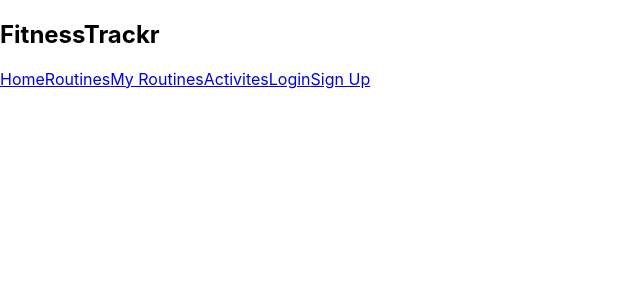
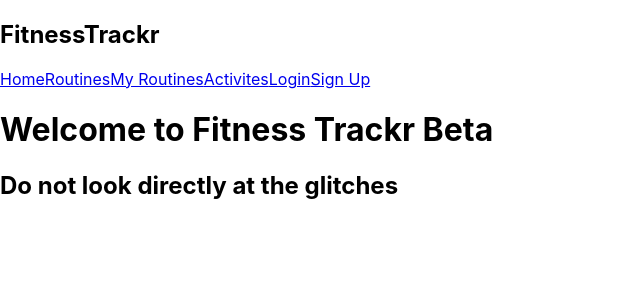
Before and after one commit to cstricklandnola/FitnessTrackrFE, a React (Create React App) app in the folder app/: page / in a window 1280 px wide. Shown: the top 300 px of the page, without its empty margins (0-640 px from the left). Built offline with nearby package versions, Linux system fonts and the light colour scheme.

Commit message:
Goodnight from Corey :)

```diff
--- a/app/src/App.js
+++ b/app/src/App.js
@@ -9,7 +9,8 @@ import {
   Register,
   MyRoutines,
   Routines,
-  Activities
+  Activities,
+  Home
 } from "./components"
 
 const App = () => {
@@ -57,26 +58,23 @@ const App = () => {
       <main>
         <Switch>
           <Route exact path= '/'>
-            {/* HomePage component  */}
+            <Home />
           </Route>
           <Route path='/Login'>
-         {/*  {!authorized ? ( */}
               <Login
                 loggedIn={loggedIn}
                 setLoggedIn={setLoggedIn}
-                currentUser={currentUser}
                 setCurrentUser={setCurrentUser}
                 setAuthorized={setAuthorized}
                 authorized={authorized}
               />
-           {/*  ) : null} */}
           </Route>
           <Route path='/Register'>
             {/* {!loggedIn ? */} <Register
              setAuthorized={setAuthorized}
              loggedIn={loggedIn}
              setLoggedIn={setLoggedIn}
-             /> {/* : null} */}
+             />
           </Route>
           <Route path='/routines'>
             <Routines />
--- a/app/src/api/index.js
+++ b/app/src/api/index.js
@@ -172,9 +172,6 @@ export const updateActivitiesApi = async (id, count, duration) => {
 };
 
 export const deleteActivityApi = async (id) => {
-  let payload = {};
-  console.log(id);
-  console.log(token);
 
   try {
     const response = await fetch(`${baseURL}/routine_activities/${id}`, {
--- a/app/src/components/Activities.js
+++ b/app/src/components/Activities.js
@@ -1,6 +1,5 @@
-import {useEffect, useState} from 'react'
-import {createActivity, fetchAllActivites, fetchRoutinesByActivity} from '../api'
-import Routines from './routines/Routines';
+import {/* useEffect,  */useState} from 'react'
+import {createActivity, fetchAllActivites, /* fetchRoutinesByActivity */} from '../api'
 
 const Activities = ({activities, loggedIn, setActivities}) =>{
     const[newActivity, setNewActivity, ] = useState()
--- /dev/null
+++ b/app/src/components/Home.js
@@ -0,0 +1,12 @@
+const Home = () => {
+
+    return(
+        <div>
+            <h1>Welcome to Fitness Trackr Beta</h1>
+            <h2>Do not look directly at the glitches</h2>
+        </div> )
+
+
+}
+
+export default Home
--- a/app/src/components/Login.js
+++ b/app/src/components/Login.js
@@ -4,7 +4,7 @@ import {Redirect} from "react-router-dom"
 
 const Login = (props) => {
   const [user, setUser] = useState("");
-  const { setAuthorized, setCurrentUser, currentUser, loggedIn, setLoggedIn } = props;
+  const { setAuthorized, setCurrentUser, loggedIn, setLoggedIn } = props;
 
   function helperHandleSubmit(e) {
     setUser({ ...user, password: e.target.value });
@@ -27,7 +27,6 @@ const Login = (props) => {
     )
       .then((response) => response.json())
       .then((result) => {
-        console.log(result);
 
         if (result.message === "you're logged in!") {
           alert(result.message);
--- a/app/src/components/index.js
+++ b/app/src/components/index.js
@@ -6,3 +6,4 @@ export { default as MyRoutines } from './routines/MyRoutines'
 export {default as Routines} from './routines/Routines'
 export {default as MakeRoutine} from './routines/MakeRoutine'
 export {default as Activities} from './Activities'
+export {default as Home} from './Home'
--- a/app/src/components/routines/Myroutines.js
+++ b/app/src/components/routines/Myroutines.js
@@ -91,8 +91,6 @@ const MyRoutines = ({ loggedIn, currentUser, activities, setActivities }) => {
     try {
       const routines = await fetchUserRoutines(currentUser); //<--change to currentUser
       setUserRoutines(routines);
-      console.log(routines);
-      console.log(activities);
     } catch (error) {
       console.error(error);
     }
--- a/app/src/components/routines/Routines.js
+++ b/app/src/components/routines/Routines.js
@@ -12,11 +12,10 @@ const Routines = () =>{
     }
 
     useEffect( getAllRoutines, []);
-    console.log(grabbedRoutines)
     return(
         <div>
         <h1>Welcome to Routines</h1>
-        <div class ="results">
+        <div className ="results">
          {grabbedRoutines?.map((routine, index) => {
             return (
                <div className = "listing" key={index}>
```
Also changed, not shown: app/src/components/Header.js (deleted).
